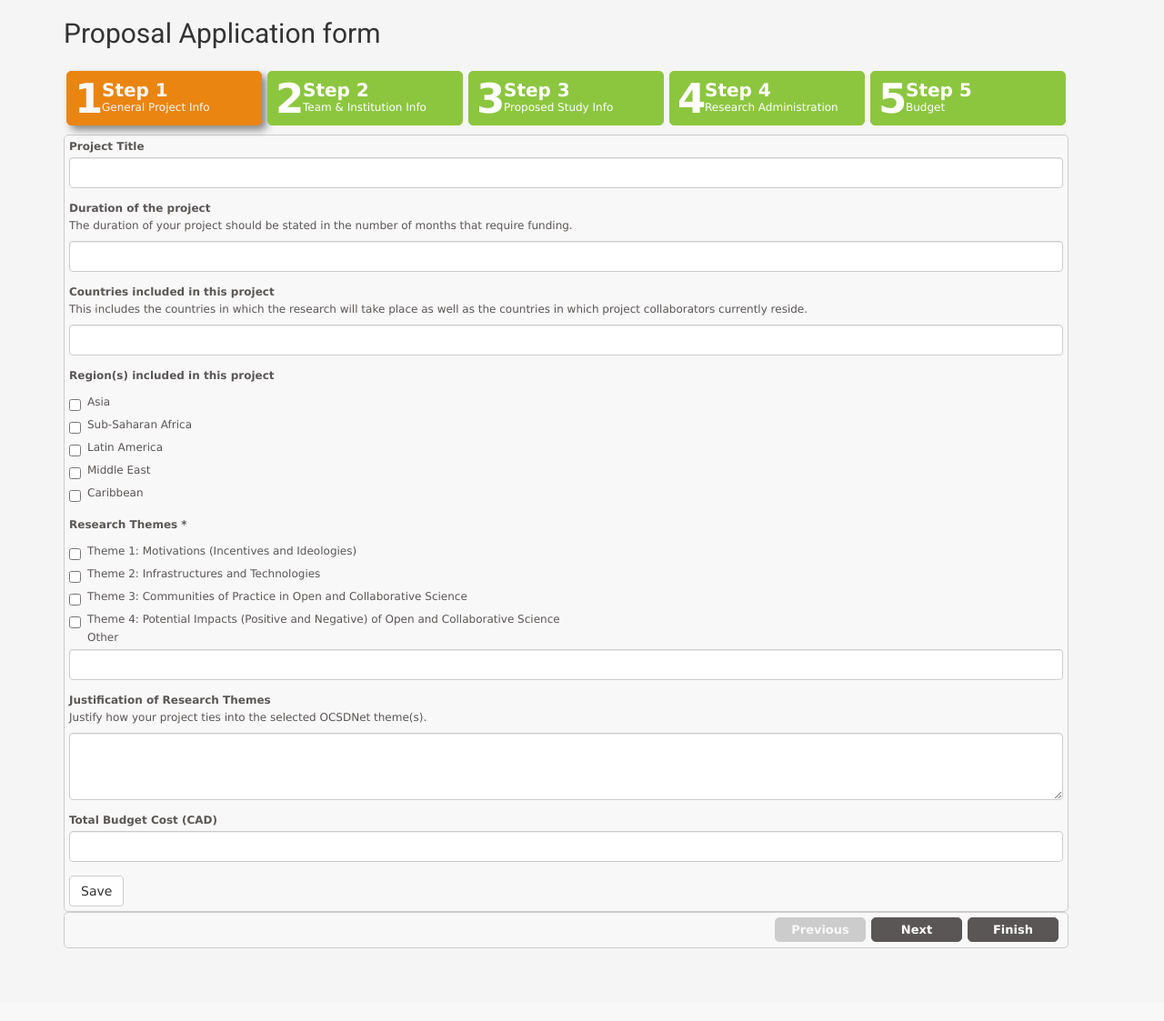
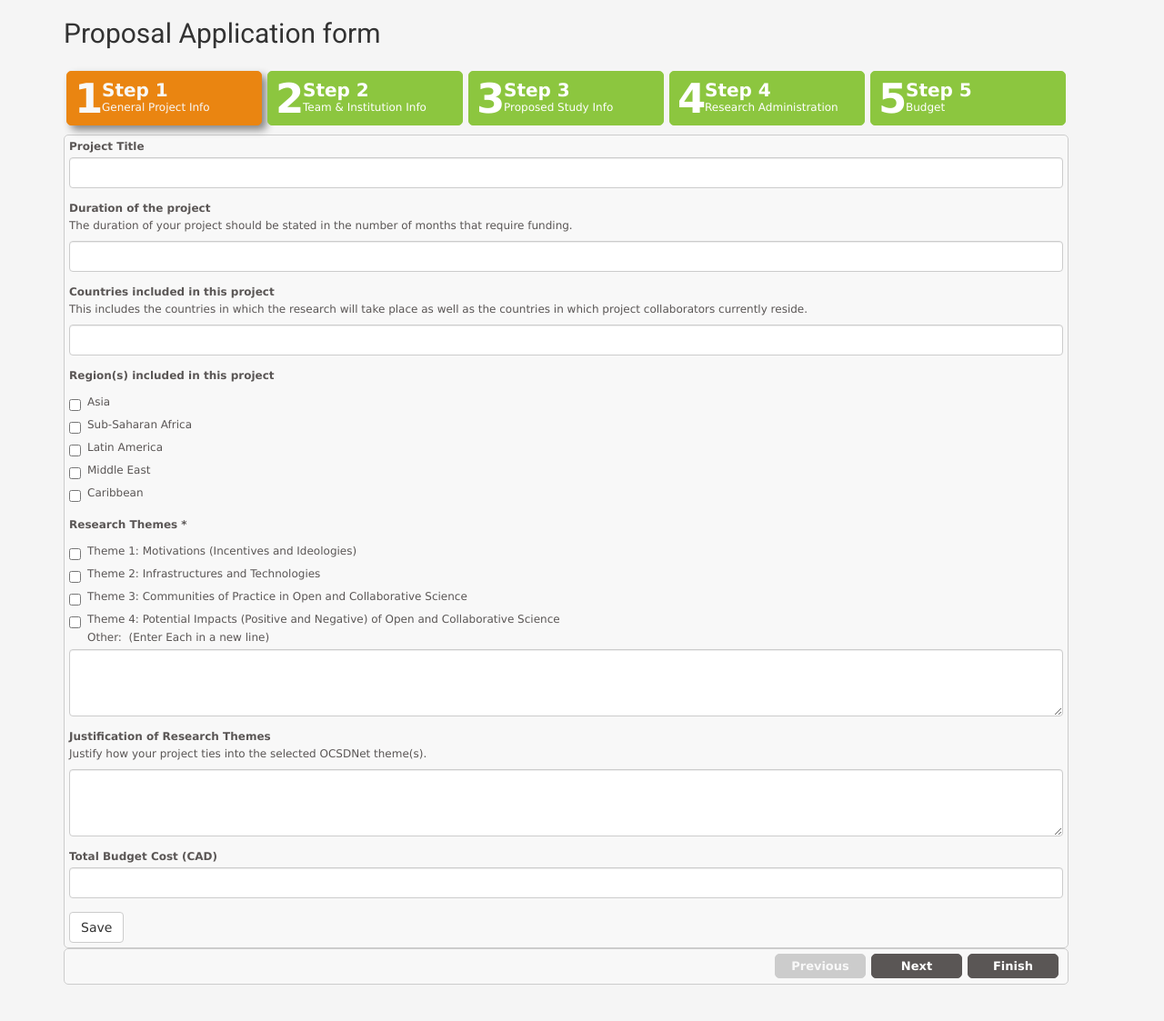
Before and after one commit to iHub/ocsdnet-proposals-portal, a PHP site: template application/views/new-proposal/proposal_form.php in a window 1280 px wide. Shown: the top 1123 px of the page at 91% size. Before the commit the page ends 1043 px from the top, so only its background shows below. Run offline with PHP 8.4, Linux system fonts and the light colour scheme; the template is opened without the code that fills it, so the values that code supplies are empty; some libraries are stand-ins or nearby versions.

Commit message:
Added ckeditor to some textareas

```diff
--- a/application/views/new-proposal/proposal_form.php
+++ b/application/views/new-proposal/proposal_form.php
@@ -147,9 +147,9 @@
                                  <input type="hidden" name="themes" class="form-control" id="other" placeholder="">
                                  <div class="checkbox no-margin">
                                     <label>
-                                        Other
+                                        Other:&nbsp; <span>(Enter Each in a new line)</span>
                                     </label>
-                                     <input name="themes" class="form-control" id="other" placeholder="">
+                                     <textarea name="themes" class="form-control ckeditor" id="other" placeholder="" rows="3"></textarea>
                                  </div>
                               </div>
                               <div class="form-group">
@@ -197,17 +197,13 @@
                                             </div>
                                             <div class="form-group">
                                               <label for="pdOa">Office Address</label><br/>
-                                              <textarea name="researcheraddress" class="form-control" placeholder="" rows="3"></textarea>
+                                              <textarea name="researcheraddress" class="form-control ckeditor" placeholder="" rows="3"></textarea>
                                             </div>
                                             <div class="form-group">
                                               <label for="pdCoI">Country of incorporation</label><br/>
                                               <input type="text" name="researchercountryincorporation" placeholder="" class="form-control"/>
                                             </div>
-
-
-                                          </div>
-                                          <div class="col-md-6">
-                                          <div class="form-group">
+                                             <div class="form-group">
                                               <label for="pd">IDRC Affiliation (if any)</label><br/>
                                               <input type="text" name="researcheraffliation" placeholder="" class="form-control" />
                                             </div>
@@ -219,6 +215,10 @@
                                               <label for="pdCoCi">Country of Citizenship</label><br/>
                                               <input type="text" name="researchercountrycitizenship" placeholder="" class="form-control"/>
                                             </div>
+
+                                          </div>
+                                          <div class="col-md-6">
+
                                             <div class="form-group">
                                               <label for="pdGender">Gender</label><br/>
                                               <label class="radio-inline">
@@ -230,11 +230,11 @@
                                             </div>
                                            <div class="form-group">
                                               <label for="pdAoEaI">Areas of Expertise and Interest</label><br/>
-                                              <textarea type="text" name="researcherexpertise" placeholder="" class="form-control" rows="3"></textarea>
+                                              <textarea type="text" name="researcherexpertise" placeholder="" class="form-control ckeditor" rows="3"></textarea>
                                             </div>
                                             <div class="form-group">
                                             <label for="pdRPoRO">Relevant Publications or Research Outputs</label><br/>
-                                             <textarea type="text" name="researcherpublications" placeholder="" class="form-control" rows="3"></textarea>
+                                             <textarea type="text" name="researcherpublications" placeholder="" class="form-control ckeditor" rows="3"></textarea>
                                           </div>
                                           <div class="form-group">
                                             <label for="pd">Website</label><br/>
@@ -305,26 +305,27 @@
                                                 Female </label>
                                               <br/>
                                             </div>
-                                          </div>
-                                          <div class="col-md-6">
-
                                             <div class="form-group">
                                               <label for="pdIoRn">Institution or organization name</label><br/>
                                               <input type="text" name="organization" placeholder="" class="form-control"/>
                                             </div>
                                             <div class="form-group">
                                               <label for="pdOa">Office Address</label><br/>
-                                              <textarea name="address" placeholder="" rows="3" class="form-control"></textarea>
+                                              <textarea name="address" placeholder="" rows="3" class="form-control ckeditor"></textarea>
                                             </div>
+                                          </div>
+                                          <div class="col-md-6">
+
+
                                             <div class="form-group">
                                               <label for="pdAoEaI">Areas of Expertise and Interest</label>
                                               <br/>
-                                              <textarea type="text" name="researcherexpertise" placeholder="" class="form-control"></textarea>
+                                              <textarea type="text" name="researcherexpertise" placeholder="" class="form-control ckeditor" rows="3"></textarea>
                                             </div>
                                             <div class="form-group">
                                               <label for="pdRPoRO">Relevant Publications or Research Outputs</label>
                                               <br/>
-                                              <textarea type="text" name="researcherpublications" placeholder="" class="form-control"></textarea>
+                                              <textarea type="text" name="researcherpublications" placeholder="" class="form-control ckeditor" rows="3"></textarea>
                                             </div>
                                             <div class="form-group">
               																<label for="pd">Website</label>
@@ -379,7 +380,7 @@
                                             <div class="form-group">
                                               <label for="piMA">Mailing Address</label><br/>
                                               <p class="lable-description">Including office or departmental name</p><br/>
-                                              <textarea name="mailaddress" class="form-control"> </textarea>
+                                              <textarea name="mailaddress" class="form-control ckeditor" rows="3"> </textarea>
                                             </div>
                                             <div class="form-group">
                                               <label for="piTN">Telephone Number</label><br/>
@@ -391,7 +392,7 @@
                                             </div>
                                             <div class="form-group">
                                               <label for="piOE">Office Address</label><br/>
-                                              <textarea name="address" placeholder="" rows="3" class="form-control"></textarea>
+                                              <textarea name="address" placeholder="" rows="3" class="form-control ckeditor"></textarea>
                                             </div>
                                             <div class="form-group">
                                               <label for="piFoN">Finance Officer’s name</label><br/>
@@ -437,7 +438,7 @@
                                             </div>
                                             <div class="form-group">
                                               <label for="pi3TN">Address </label><br/>
-                                              <textarea name="address" placeholder="" rows="3" class="form-control"></textarea>
+                                              <textarea name="address" placeholder="" rows="3" class="form-control ckeditor"></textarea>
                                             </div>
                                             <div class="form-group">
                                               <label for="pi3MA">Mailing Address</label><br/>
@@ -446,7 +447,7 @@
                                             </div>
                                             <div class="form-group">
                                               <label for="pi3MA">Role in the project</label><br/>
-                                              <textarea name="role" placeholder="" rows="3" class="form-control"></textarea><br/>
+                                              <textarea name="role" placeholder="" rows="3" class="form-control ckeditor"></textarea><br/>
                                               <hr/>
                                             </div>
                                               <a class="btn btn-default ">Add New Institution</a><br/>
@@ -608,7 +609,7 @@
 														Upload the completed template document and use it to outline the key milestones and deadlines of your project. Each activity included in the schedule should
 														relate to a project objective and should provide a financial estimate that is corresponds with the proposed budget in Section 5
 													</p>
-                          <a href="" class="btn btn-default " download>Download CV Template</a><br/><br/>
+                          <a href="" class="btn btn-default " download>Download Timeline Template</a><br/><br/>
 													<input type="file" name="projecttimeline" id="projectTimeline"><br/>
 
 												</div>
@@ -690,12 +691,9 @@
 														?>" id="budget_proposal" name="proposal_id"/>
 														<label for="parallelFunds">Parallel Funds</label>
 														<br/>
-														<p>
-															Template
-														</p>
-														<a href="<?php echo base_url(); ?>public/templates/HILA.xlsx" download="template.xlsx">Download</a>
+														<a href="<?php echo base_url(); ?>public/templates/HILA.xlsx" download="template.xlsx" class="btn btn-default">Download Budget Template</a><br/>
 													</div>
-													<input type="file" id="budget" name="budget" value=""/>
+													<input type="file" id="budget" name="budget" value=""/><br/>
 													<button type="submit" class="btn btn-default">
 														Upload
 													</button>
```
